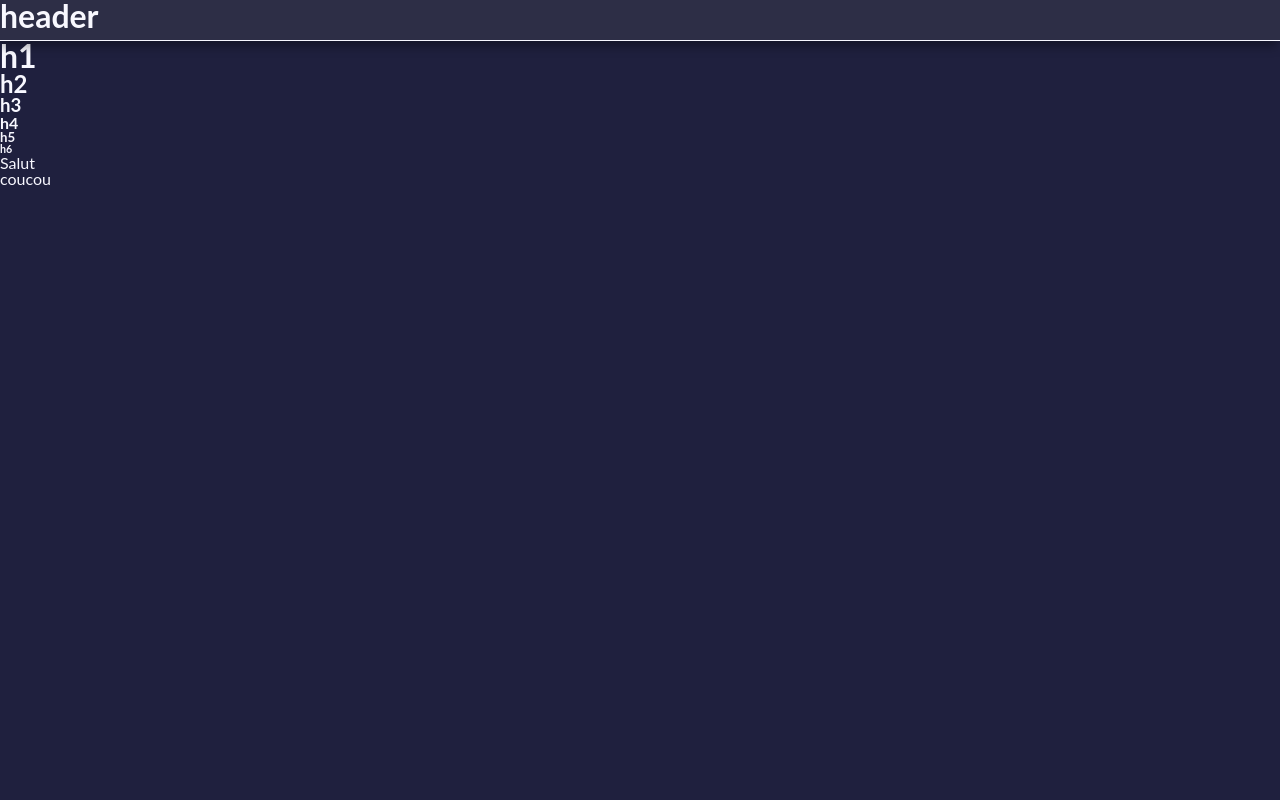
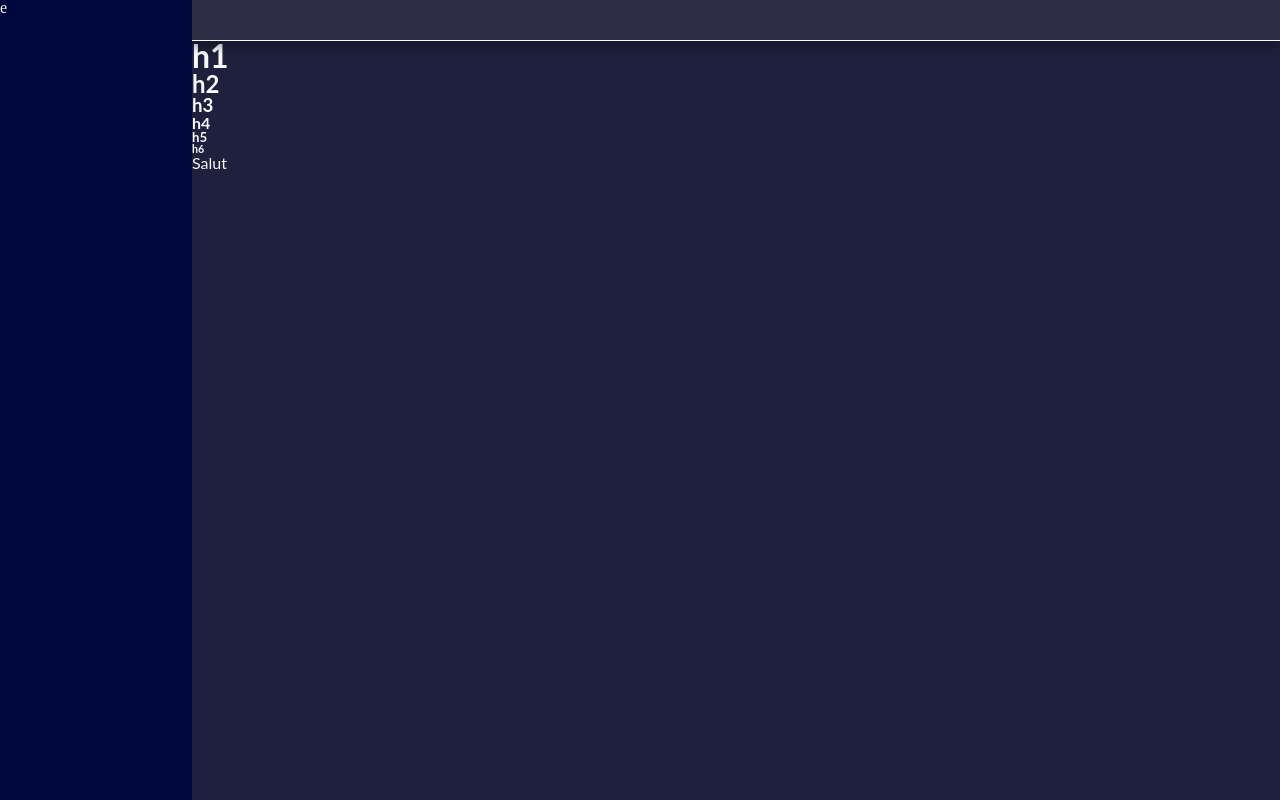
Before and after one commit to NtGZeko/YoutubeLike, a React (Vite) app in the folder frontend/: page /subscribs in a window 1280 px wide. Built offline with nearby package versions, Linux system fonts and the light colour scheme.

Commit message:
create new route/page for navigation

```diff
--- a/frontend/package.json
+++ b/frontend/package.json
@@ -12,6 +12,7 @@
   "dependencies": {
     "@reduxjs/toolkit": "^1.8.3",
     "axios": "^0.27.2",
+    "framer-motion": "^6.5.1",
     "prop-types": "^15.8.1",
     "react": "^18.0.0",
     "react-dom": "^18.0.0",
--- a/frontend/src/App.jsx
+++ b/frontend/src/App.jsx
@@ -1,18 +1,24 @@
 import Home from "@pages/Home";
 import Header from "@components/Abc/Header";
 import { Route, Routes } from "react-router-dom";
+import Search from "@pages/Search";
+import Subscribs from "@pages/Subscribs";
+import Channel from "@pages/Channel";
 
 function App() {
   return (
     <div className="App">
       <div>
+        <Header />
         <main>
           <Routes>
             <Route path="*" element={<Home />} />
             <Route path="/" element={<Home />} />
+            <Route path="search" element={<Search />} />
+            <Route path="subscribs" element={<Subscribs />} />
+            <Route path="channel" element={<Channel />} />
           </Routes>
         </main>
-        <Header />
         <p>coucou</p>
       </div>
     </div>
--- a/frontend/src/GlobalStyle.jsx
+++ b/frontend/src/GlobalStyle.jsx
@@ -41,6 +41,7 @@ h6{
 }
 main{
   margin-top: 5vh;
+  margin-left: 15%;
 }
 @media screen and (max-width: 700px) {
     width: 90vw;
--- a/frontend/src/components/Abc/Header/index.jsx
+++ b/frontend/src/components/Abc/Header/index.jsx
@@ -1,9 +1,10 @@
+import SideNav from "../SideNav";
 import SHeader from "./style";
 
 export default function NavBar() {
   return (
     <SHeader>
-      <h1>header</h1>
+      <SideNav />
     </SHeader>
   );
 }
--- a/frontend/src/components/Abc/SideNav/index.jsx
+++ b/frontend/src/components/Abc/SideNav/index.jsx
@@ -1,9 +1,14 @@
+import { motion } from "framer-motion";
 import SSideNav from "./style";
 
 export default function SideNav() {
   return (
     <SSideNav>
-      <h1>z</h1>
+      <section className="main-container">
+        <motion.div animate={{ width: "15%" }} className="sidebar">
+          e
+        </motion.div>
+      </section>
     </SSideNav>
   );
 }
--- a/frontend/src/components/Abc/SideNav/style.jsx
+++ b/frontend/src/components/Abc/SideNav/style.jsx
@@ -1,3 +1,13 @@
 import styled from "styled-components";
 
-export default styled.section``;
+export default styled.nav`
+  /* .animate {
+    background-color: #da902f;
+    width: 20%;
+  } */
+  .sidebar {
+    background-color: rgb(0, 7, 61);
+    color: white;
+    height: 100vw;
+  }
+`;
--- /dev/null
+++ b/frontend/src/pages/Channel/index.jsx
@@ -0,0 +1,15 @@
+import SChannel from "./style";
+
+export default function Channel() {
+  return (
+    <SChannel>
+      <h1>h1</h1>
+      <h2>h2</h2>
+      <h3>h3</h3>
+      <h4>h4</h4>
+      <h5>h5</h5>
+      <h6>h6</h6>
+      <p>Salut</p>
+    </SChannel>
+  );
+}
--- /dev/null
+++ b/frontend/src/pages/Channel/style.jsx
@@ -0,0 +1,7 @@
+import styled from "styled-components";
+
+export default styled.section`
+  main {
+    background-color: #118611;
+  }
+`;
--- /dev/null
+++ b/frontend/src/pages/Search/index.jsx
@@ -0,0 +1,15 @@
+import SSearch from "./style";
+
+export default function Search() {
+  return (
+    <SSearch>
+      <h1>h1</h1>
+      <h2>h2</h2>
+      <h3>h3</h3>
+      <h4>h4</h4>
+      <h5>h5</h5>
+      <h6>h6</h6>
+      <p>Salut</p>
+    </SSearch>
+  );
+}
--- /dev/null
+++ b/frontend/src/pages/Search/style.jsx
@@ -0,0 +1,7 @@
+import styled from "styled-components";
+
+export default styled.section`
+  main {
+    background-color: #118611;
+  }
+`;
--- /dev/null
+++ b/frontend/src/pages/Subscribs/index.jsx
@@ -0,0 +1,15 @@
+import SSubscribs from "./style";
+
+export default function Subscribs() {
+  return (
+    <SSubscribs>
+      <h1>h1</h1>
+      <h2>h2</h2>
+      <h3>h3</h3>
+      <h4>h4</h4>
+      <h5>h5</h5>
+      <h6>h6</h6>
+      <p>Salut</p>
+    </SSubscribs>
+  );
+}
--- /dev/null
+++ b/frontend/src/pages/Subscribs/style.jsx
@@ -0,0 +1,7 @@
+import styled from "styled-components";
+
+export default styled.section`
+  main {
+    background-color: #118611;
+  }
+`;
```
Also changed, not shown: 1 other file (tests, documents, lock files or other folders).
